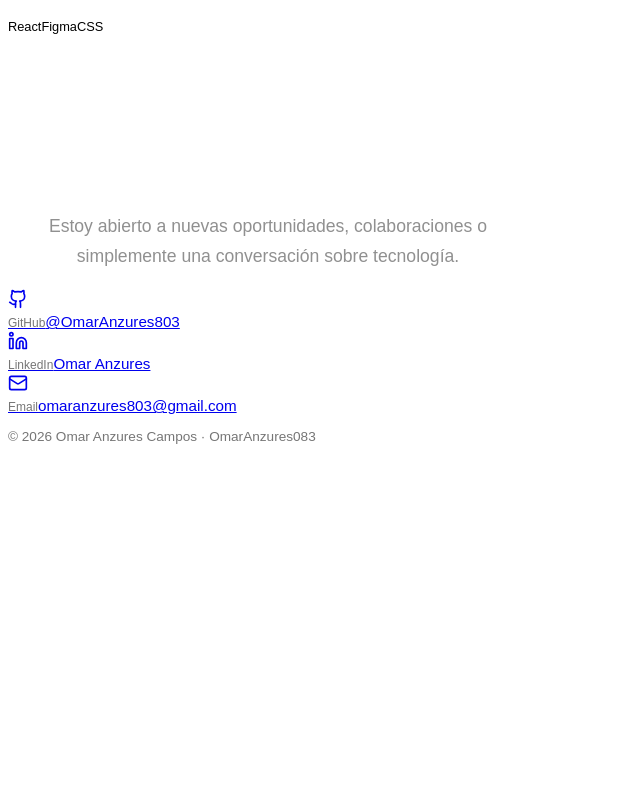
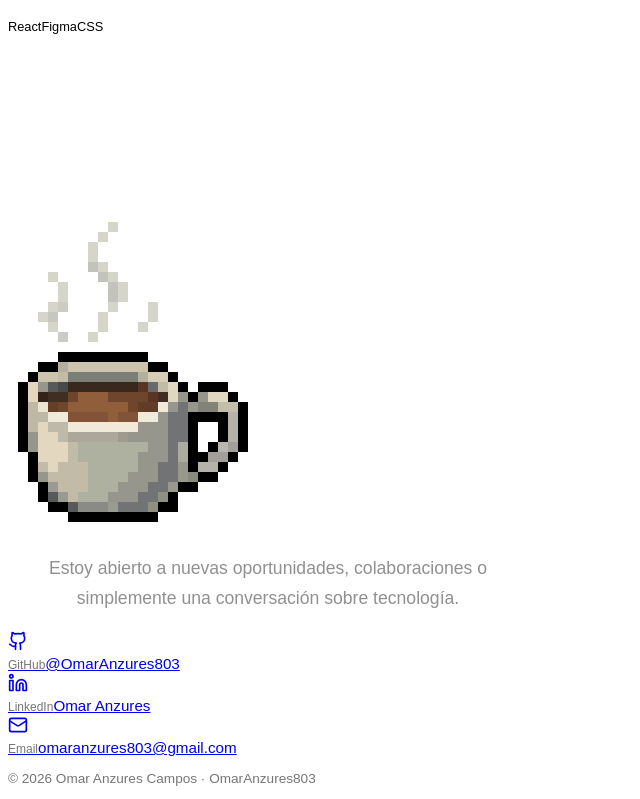
Before and after one commit to OmarAnzures803/MiPortafolio, a React (Vite) app: page / in a window 1280 px wide. Shown: the part 2525-3324 px from the top of the page, without its empty margins (0-640 px from the left). Before the commit the page ends 2983 px from the top, so only its background shows below. Built offline with nearby package versions, Linux system fonts and the light colour scheme; the HTML template or start-up script is replaced by a standard one.

Commit message:
fix(contact): corregir datos y links
- ContactSection.tsx actualizado con información y enlaces corregidos.
- Añadida imagen Cafe.gif en assets.

```diff
--- a/src/app/components/ContactSection.tsx
+++ b/src/app/components/ContactSection.tsx
@@ -1,11 +1,27 @@
 import { useRef } from "react";
 import { motion, useInView } from "motion/react";
 import { Github, Linkedin, Mail } from "lucide-react";
+import cafeImg from "../../app/assets/Cafe.gif";
 
 const links = [
-  { icon: Github, label: "GitHub", href: "https://github.com/OmarAnzures803.git", handle: "@OmarAnzures803" },
-  { icon: Linkedin, label: "LinkedIn", href: "https://linkedin.com/in/OmarAnzures", handle: "Omar Anzures" },
-  { icon: Mail, label: "Email", href: "mailto:omaranzures803@gmail.com", handle: "omaranzures803@gmail.com" },
+  {
+    icon: Github,
+    label: "GitHub",
+    href: "https://github.com/OmarAnzures803",
+    handle: "@OmarAnzures803",
+  },
+  {
+    icon: Linkedin,
+    label: "LinkedIn",
+    href: "https://www.linkedin.com/in/omar-campos-935a8a1b7/",
+    handle: "Omar Anzures",
+  },
+  {
+    icon: Mail,
+    label: "Email",
+    href: "https://mail.google.com/mail/?view=cm&fs=1&to=omaranzures803@gmail.com",
+    handle: "omaranzures803@gmail.com",
+  },
 ];
 
 export function ContactSection() {
@@ -26,7 +42,8 @@ export function ContactSection() {
             animate={inView ? { opacity: 1 } : {}}
             transition={{ delay: 0.2, duration: 0.7 }}
             style={{
-              fontFamily: "'Clash Display', 'Atkinson Hyperlegible', sans-serif",
+              fontFamily:
+                "'Clash Display', 'Atkinson Hyperlegible', sans-serif",
               fontWeight: 700,
               fontSize: "clamp(2rem, 5vw, 3.5rem)",
               color: "white",
@@ -35,6 +52,12 @@ export function ContactSection() {
           >
             ¿Hablamos?
           </motion.p>
+          <motion.img
+            initial={{ opacity: 0 }}
+            animate={inView ? { opacity: 1 } : {}}
+            transition={{ delay: 0.35, duration: 0.7 }}
+            src={cafeImg}
+          />
 
           <motion.p
             initial={{ opacity: 0 }}
@@ -49,7 +72,8 @@ export function ContactSection() {
               lineHeight: 1.7,
             }}
           >
-            Estoy abierto a nuevas oportunidades, colaboraciones o simplemente una conversación sobre tecnología.
+            Estoy abierto a nuevas oportunidades, colaboraciones o simplemente
+            una conversación sobre tecnología.
           </motion.p>
 
           <div className="flex flex-col sm:flex-row gap-4 flex-wrap justify-center">
@@ -64,7 +88,10 @@ export function ContactSection() {
                   initial={{ opacity: 0, y: 20 }}
                   animate={inView ? { opacity: 1, y: 0 } : {}}
                   transition={{ delay: i * 0.1 + 0.5, duration: 0.5 }}
-                  whileHover={{ scale: 1.04, backgroundColor: "rgba(255,255,255,0.1)" }}
+                  whileHover={{
+                    scale: 1.04,
+                    backgroundColor: "rgba(255,255,255,0.1)",
+                  }}
                   className="flex items-center gap-3 px-6 py-4 rounded-2xl border border-white/15 text-white no-underline transition-colors duration-200"
                   style={{
                     fontFamily: "'Atkinson Hyperlegible', sans-serif",
@@ -73,7 +100,9 @@ export function ContactSection() {
                 >
                   <Icon size={20} />
                   <div className="flex flex-col">
-                    <span style={{ fontSize: "0.75rem", color: "#767676" }}>{link.label}</span>
+                    <span style={{ fontSize: "0.75rem", color: "#767676" }}>
+                      {link.label}
+                    </span>
                     <span style={{ fontSize: "0.95rem" }}>{link.handle}</span>
                   </div>
                 </motion.a>
@@ -87,8 +116,14 @@ export function ContactSection() {
             transition={{ delay: 0.9 }}
             className="mt-4 pt-8 border-t border-white/10 w-full text-center"
           >
-            <p style={{ fontFamily: "'Atkinson Hyperlegible', sans-serif", fontSize: "0.85rem", color: "#767676" }}>
-              © 2026 Omar Anzures Campos · OmarAnzures083
+            <p
+              style={{
+                fontFamily: "'Atkinson Hyperlegible', sans-serif",
+                fontSize: "0.85rem",
+                color: "#767676",
+              }}
+            >
+              © 2026 Omar Anzures Campos · OmarAnzures803
             </p>
           </motion.div>
         </motion.div>
```
Also changed, not shown: src/app/assets/Cafe.gif (added).
